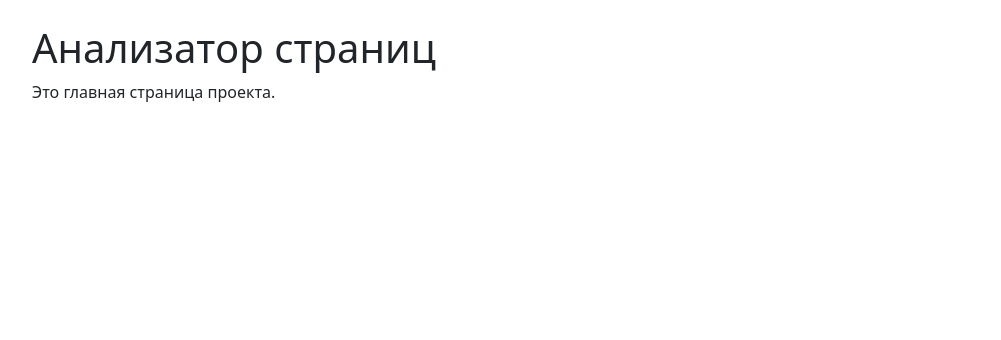
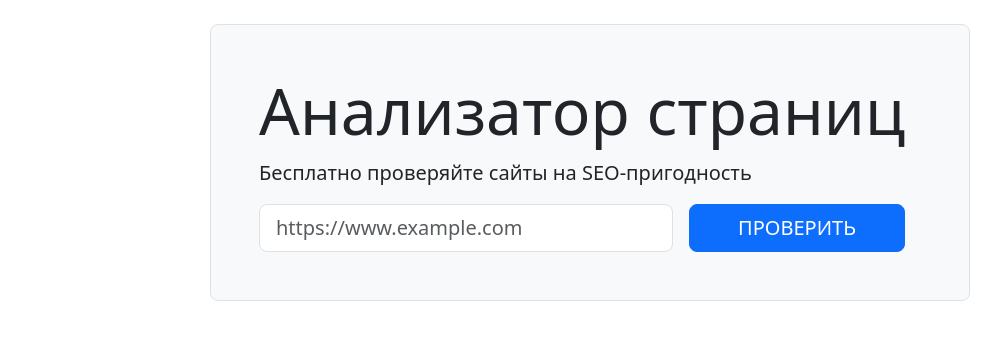
Before and after one commit to greenkerokero/python-project-83, a Flask app: page / in a window 1280 px wide. Shown: the top 340 px of the page, without its empty margins (50-1051 px from the left). Run offline with Flask 3, Linux system fonts and the light colour scheme; some libraries are stand-ins or nearby versions.

Commit message:
Add an address entry form on main page

```diff
--- a/templates/index.html
+++ b/templates/index.html
@@ -1,6 +1,24 @@
 {% extends "layout.html" %}
 {% block title %}Главная{% endblock %}
 {% block content %}
-  <h1>Анализатор страниц</h1>
-  <p>Это главная страница проекта.</p>
+
+{% if messages %}
+  <div class="alert alert-danger" role="alert">
+  {% for category, message in messages %}
+    {{ message }}
+  {% endfor %}
+  </div>
+{% endif %}
+
+  <div class="row">
+    <div class="col-12 col-md-10 col-lg-8 mx-auto border rounded-3 bg-light p-5">
+      <h1 class="display-3">Анализатор страниц</h1>
+      <p class="lead">Бесплатно проверяйте сайты на SEO-пригодность</p>
+      <form action="/urls" method="post" class="d-flex justify-content-center">
+        <label for="text" class="visually-hidden">Url для проверки</label>
+        <input type="text" name="url" placeholder="https://www.example.com"value=""  class="form-control form-control-lg" required>
+        <input type="submit" class="btn btn-primary  btn-lg ms-3 px-5 text-uppercase mx-3" value="Проверить">
+      </form>
+    </div>
+  </div>
 {% endblock %}
```
